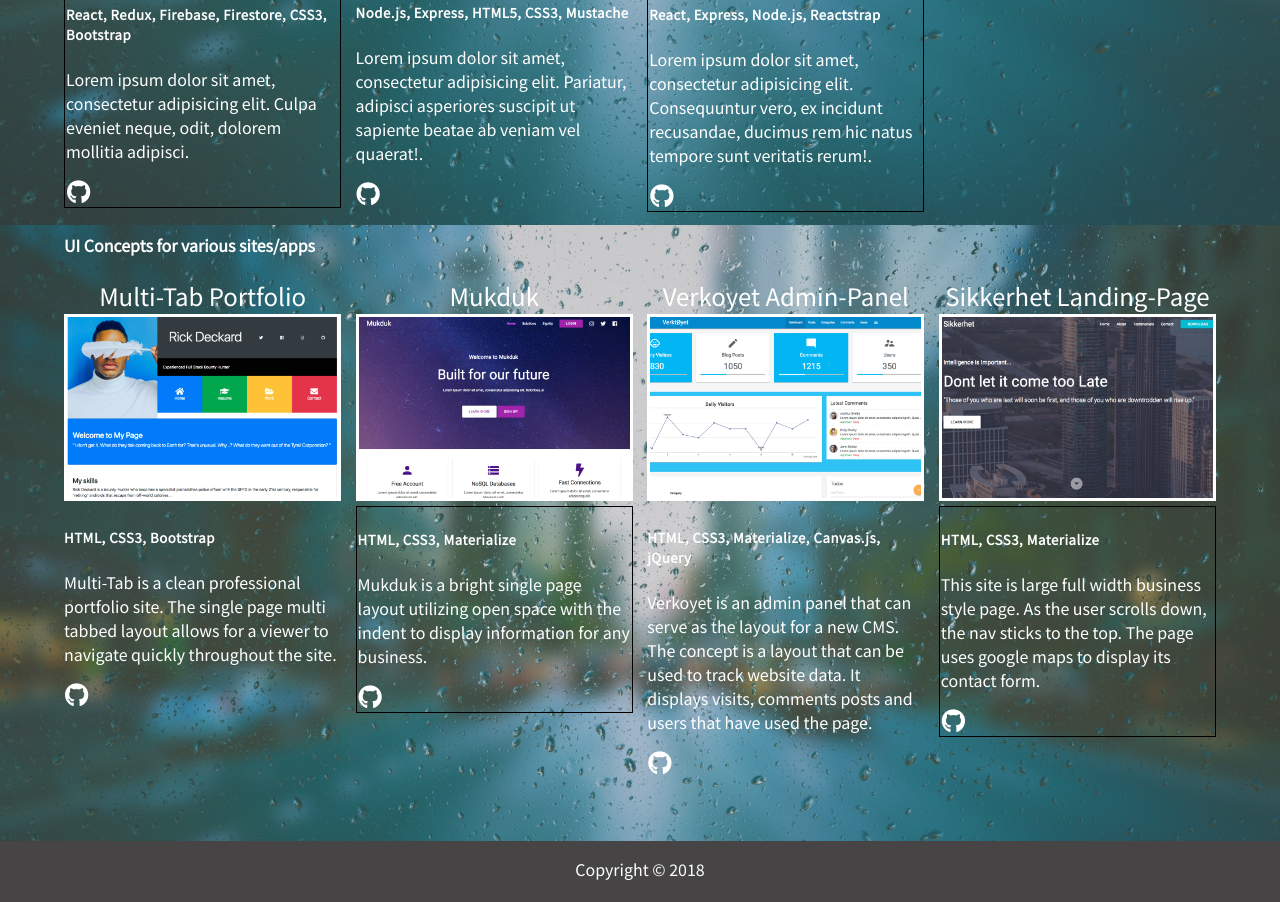
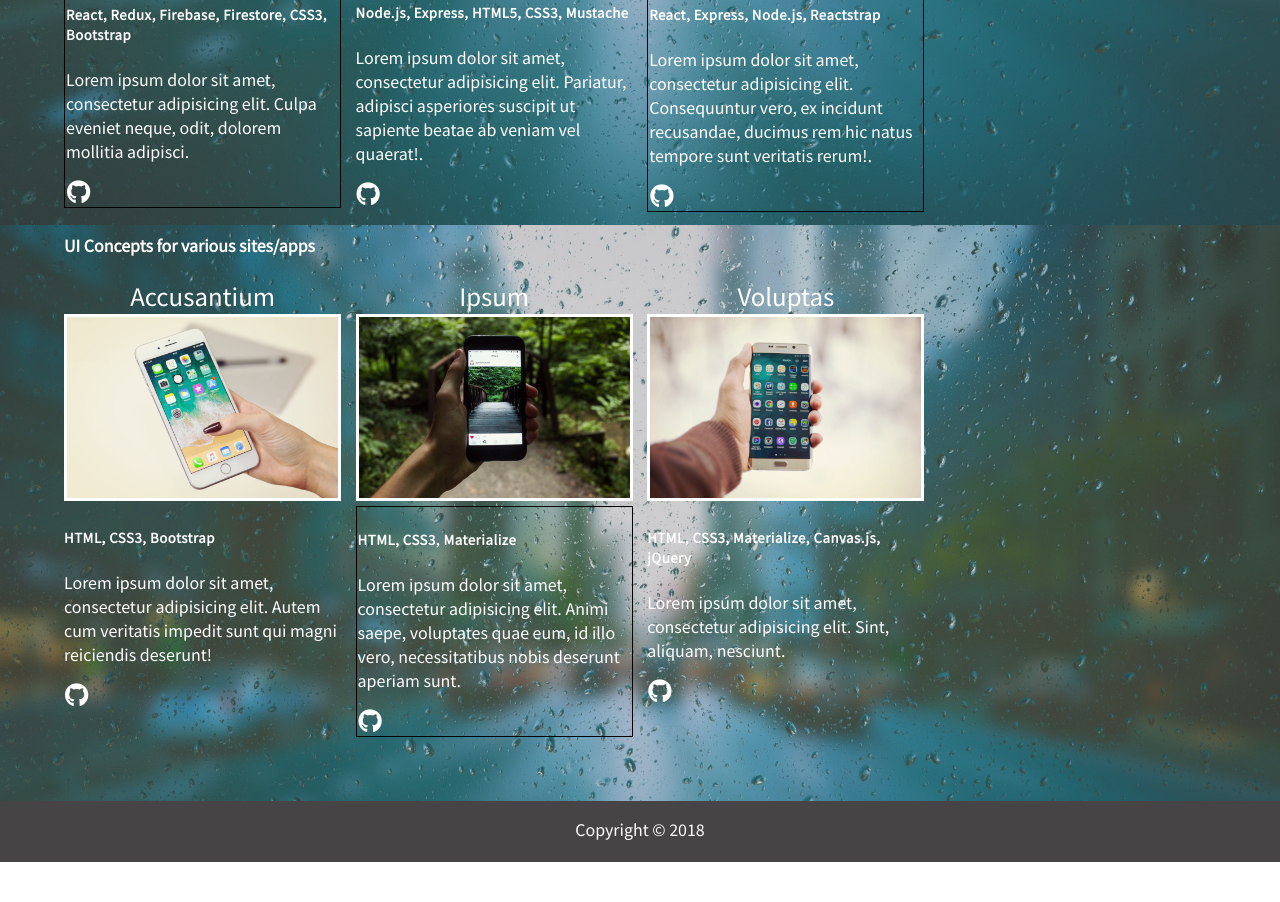
Before and after one commit to Travisg25/blikk, a website: page dist/work.html in a window 1280 px wide. Shown: the part 575-1477 px from the top of the page. After the commit the page ends 1437 px from the top, so only its background shows below. Drawn offline with Linux system fonts and the light colour scheme.

Commit message:
cleared content

```diff
--- a/dist/main.css
+++ b/dist/main.css
@@ -70,7 +70,7 @@
 .menu-branding .portrait {
   width: 250px;
   height: 250px;
-  background: url(img/travisBW232.jpg);
+  background: url(img/johnsmith250.jpg);
   border-radius: 50%;
   border: solid 3px #2fdd46;
   align-items: center;
--- a/dist/work.html
+++ b/dist/work.html
@@ -124,72 +124,52 @@
         </div>
         <!-- Sites -->
         <div class="projects">
-          <!-- Multi-Tab Portfolio -->
           <div class="item">
-            <a target="_blank" href="https://travisg25.github.io/multi-tab/" class="project-title" style="font-size: 1.5rem; ">
-              Multi-Tab Portfolio
+            <a target="_blank" href="" class="project-title" style="font-size: 1.5rem; ">
+              Accusantium
+              <a target="_blank" href="">
+                <img src="img/projects/project4.jpg" alt="">
+              </a>
+              <div style="text-align: left;" class="job job-1 ">
+                <h5 style="letter-spacing: .5px">HTML, CSS3, Bootstrap</h5>
+                <p>Lorem ipsum dolor sit amet, consectetur adipisicing elit. Autem cum veritatis impedit sunt qui magni reiciendis deserunt! </p>
+                <a target="_blank" href="" class="">
+                  <i class="fab fa-github github-icon"></i>
+                </a>
+              </div>
+          </div>
+          <div class="item">
+            <a target="_blank" style="font-size: 1.5rem; " href="" class="project-title">
+              <!-- <i class="fas fa-eye"></i> -->
+              Ipsum
             </a>
-            <a target="_blank" href="https://travisg25.github.io/multi-tab/">
-              <img src="img/projects/Multi-tab.jpg" alt="">
-            </a>
-            <div style="text-align: left;" class="job job-1 ">
-              <h5 style="letter-spacing: .5px">HTML, CSS3, Bootstrap</h5>
-              <p>Multi-Tab is a clean professional portfolio site. The single page multi tabbed layout allows for a viewer to navigate quickly throughout the site. </p>
-              <a target="_blank" href="https://github.com/Travisg25/multi-tab" class="">
-                <i class="fab fa-github github-icon"></i>
-              </a>
-            </div>
-          </div><!-- Mukduk -->
-          <div class="item">
-            <a target="_blank" style="font-size: 1.5rem; " href="https://travisg25.github.io/mukduk-single/" class="project-title">
-              <!-- <i class="fas fa-eye"></i> -->
-              Mukduk
-            </a>
-            <a target="_blank" href="https://travisg25.github.io/mukduk-single/">
-              <img src="img/projects/Mukduk.jpg" alt="">
+            <a target="_blank" href="">
+              <img src="img/projects/project1.jpg" alt="">
             </a>
             <div style="text-align: left;" class="job job-1 job-dark ">
               <h5 style="letter-spacing: .5px">HTML, CSS3, Materialize</h5>
-              <p>Mukduk is a bright single page layout utilizing open space with the indent to display information for any business. </p>
-              <a target="_blank" href="https://github.com/Travisg25/mukduk-single" class="">
+              <p>Lorem ipsum dolor sit amet, consectetur adipisicing elit. Animi saepe, voluptates quae eum, id illo vero, necessitatibus nobis deserunt aperiam sunt. </p>
+              <a target="_blank" href="" class="">
                 <i class="fab fa-github github-icon"></i>
               </a>
             </div>
           </div>
-          <!-- Verkoyet Admin-Panel -->
           <div class="item">
-            <a target="_blank" style="font-size: 1.5rem; " href="https://travisg25.github.io/verktoyet-admin/" class="project-title">
-              <!-- <i class="fas fa-eye"></i> -->
-              Verkoyet Admin-Panel
+            <a target="_blank" style="font-size: 1.5rem; " href="" class="project-title">
+              Voluptas
             </a>
-            <a target="_blank" href="https://travisg25.github.io/verktoyet-admin/">
-              <img src="img/projects/Verktoyet.jpg" alt="">
+            <a target="_blank" href="">
+              <img src="img/projects/project2.jpg" alt="">
             </a>
             <div style="text-align: left;" class="job job-1 ">
               <h5 style="letter-spacing: .5px">HTML, CSS3, Materialize, Canvas.js, jQuery</h5>
-              <p>Verkoyet is an admin panel that can serve as the layout for a new CMS. The concept is a layout that can be used to track website data. It displays visits, comments posts and users that have used the page. </p>
-              <a target="_blank" href="https://github.com/Travisg25/verktoyet-admin" class="">
+              <p>Lorem ipsum dolor sit amet, consectetur adipisicing elit. Sint, aliquam, nesciunt. </p>
+              <a target="_blank" href="" class="">
                 <i class="fab fa-github github-icon"></i>
               </a>
             </div>
           </div>
 
-          <div class="item">
-            <a target="_blank" style="font-size: 1.5rem; " href="https://travisg25.github.io/Sikkerhet/" class="project-title">
-              <!-- <i class="fas fa-eye"></i> -->
-              Sikkerhet Landing-Page
-            </a>
-            <a target="_blank" href="https://travisg25.github.io/Sikkerhet/">
-              <img src="img/projects/Sikkerhet.jpg" alt="">
-            </a>
-            <div style="text-align: left;" class="job job-1 job-dark">
-              <h5 style="letter-spacing: .5px">HTML, CSS3, Materialize</h5>
-              <p>This site is large full width business style page. As the user scrolls down, the nav sticks to the top. The page uses google maps to display its contact form. </p>
-              <a target="_blank" href="https://github.com/Travisg25/Sikkerhet" class="">
-                <i class="fab fa-github github-icon"></i>
-              </a>
-            </div>
-          </div>
         </div>
       </main>
 
```
Also changed, not shown: dist/about.html (+17 -18 lines), dist/contact.html (+3 -3 lines), dist/index.html (+9 -9 lines), dist/img/johnsmith.jpg (added), dist/img/johnsmith232.jpg (added), dist/img/johnsmith250.jpg (added), dist/img/projects/Dogsitter.jpg (deleted), dist/img/projects/Freelance-panel-screenshot.jpg (deleted), dist/img/projects/Freelance-panel.jpg (deleted), dist/img/projects/Grocery-list.jpg (deleted), dist/img/projects/Mukduk.jpg (deleted), dist/img/projects/Multi-tab.jpg (deleted), dist/img/projects/Sikkerhet.jpg (deleted), dist/img/projects/Verktoyet.jpg (deleted).
